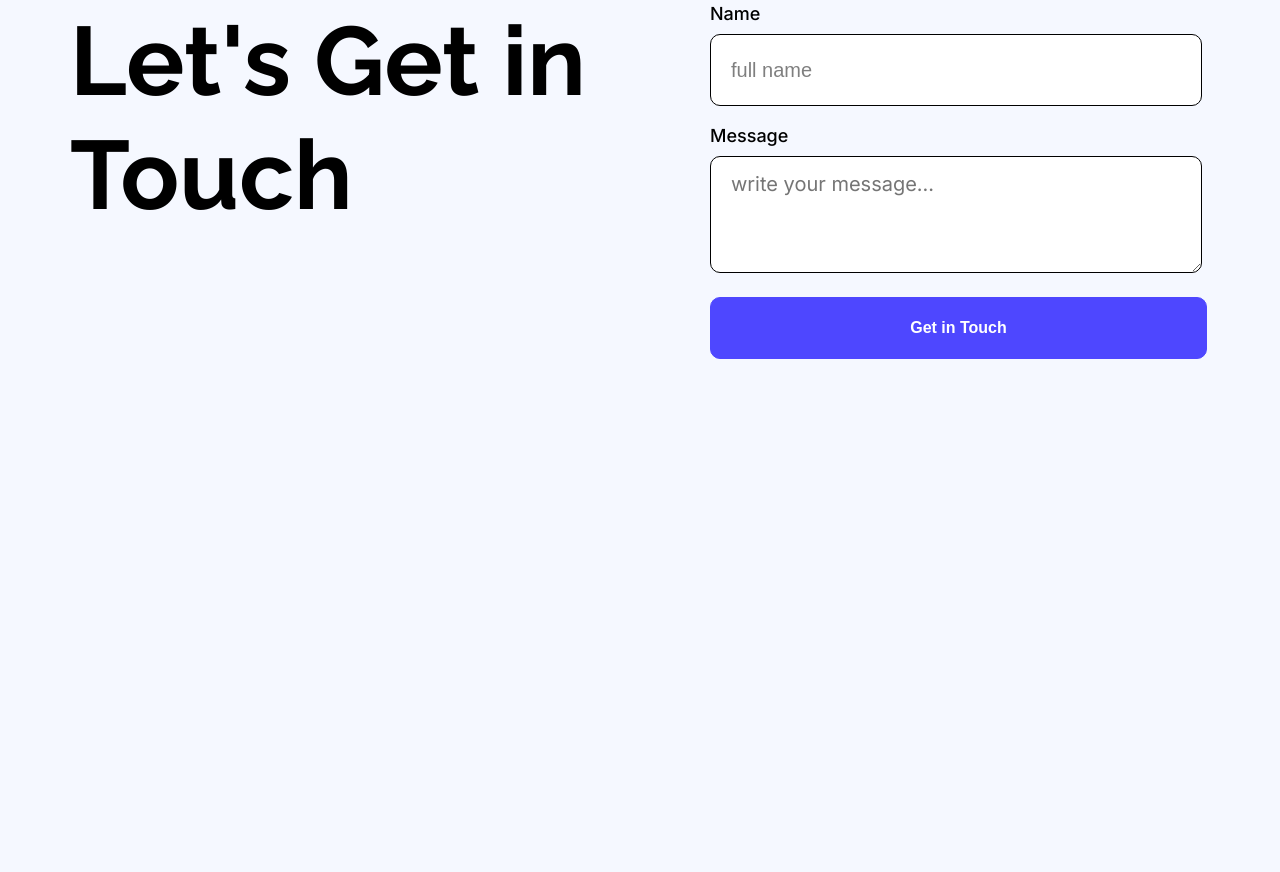
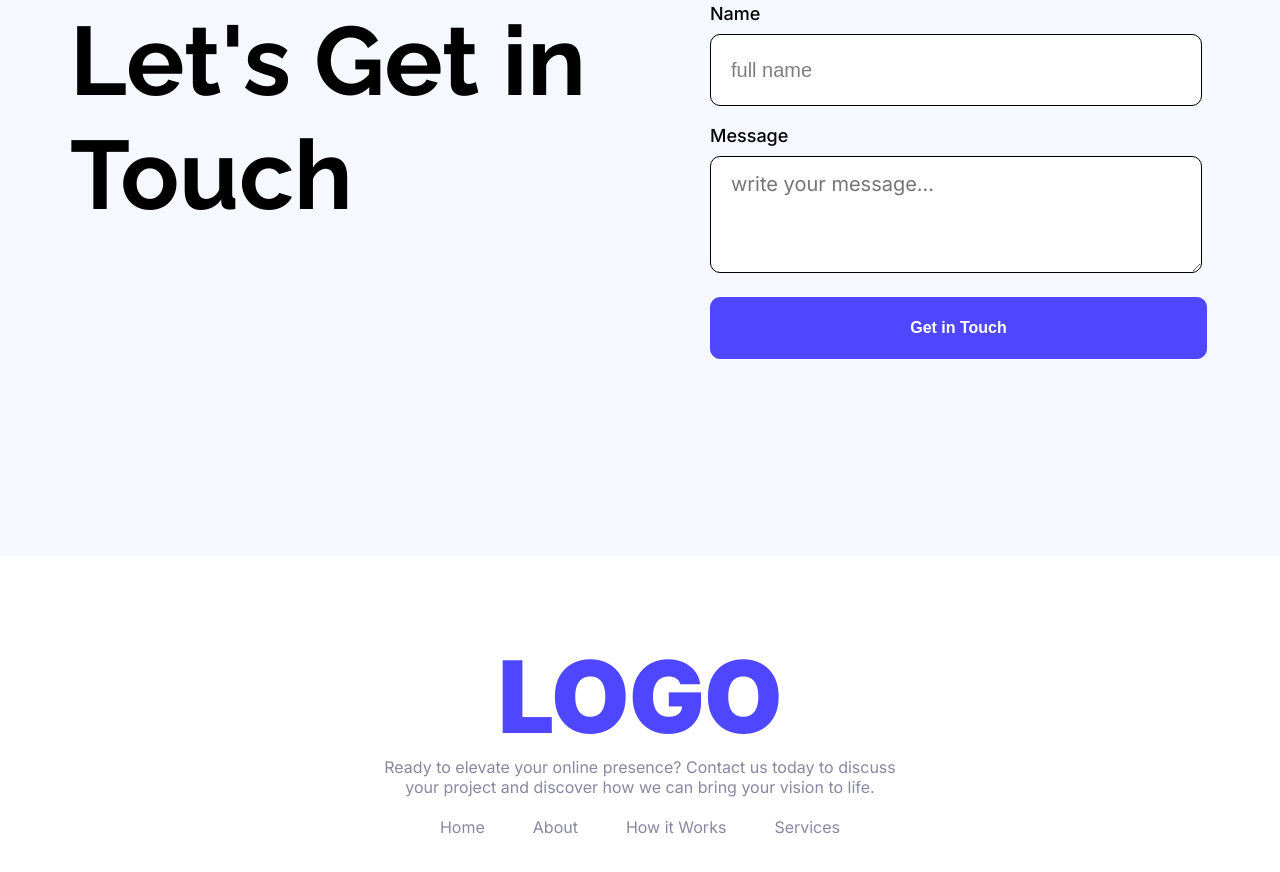
Before and after one commit to KnoxNeon/B12A01, a plain HTML site: page index.html in a window 1280 px wide. Shown: the part 3226-4098 px from the top of the page. Before the commit the page ends 3782 px from the top, so only its background shows below. Drawn offline with Linux system fonts and the light colour scheme.

Commit message:
footer and button animation

```diff
--- a/index.html
+++ b/index.html
@@ -162,6 +162,14 @@
 
     </main>
     <footer>
+        <h1 class="inter-normal primary-color">LOGO</h1>
+        <p class="inter-normal">Ready to elevate your online presence? Contact us today to discuss your project and discover how we can bring your vision to life.</p>
+        <div class="links inter-normal">
+            <a href="https://www.google.com/" target="_blank">Home</a>
+            <a href="https://www.google.com/" target="_blank">About</a>
+            <a href="https://www.google.com/" target="_blank">How it Works</a>
+            <a href="https://www.google.com/" target="_blank">Services</a>
+        </div>
 
     </footer>
 
--- a/style.css
+++ b/style.css
@@ -34,6 +34,15 @@
     font-size: 16px;
     border: .5px solid #4E47FF;
     border-radius: 10px;
+}
+
+.btn:hover {
+    background-color: #2c298a;
+    font-weight: 700;
+    transform: scale(1.08);
+    box-shadow: 0 0 10px rgba(78, 71, 255, 0.6);
+    opacity: 0.9;
+
 }
 
 /* header */
@@ -329,3 +338,42 @@ nav ul li .btn{
    border: 0.5px solid black;
    border-radius: 10px;
 }
+
+/* footer */
+
+footer{
+   background-color: white;
+   text-align: center;
+   height: 428px;
+   width: full;
+}
+
+footer h1{
+   font-weight: 900;
+   font-size: 100px;
+   padding-top: 80px;
+   height: 121px;
+   width: 291px;
+   margin: 0 auto;
+}
+
+footer p{
+   text-align: center;
+   color: #8987A1;
+   width: 530px;
+   margin: 0 auto;
+}
+
+.links{
+   display: flex;
+   padding-top: 20px;
+   gap:48px;
+   justify-content: center;
+}
+
+.links a{
+   color: #8987A1;
+   text-decoration: none;
+   font-size: 16px;
+   font-weight: 400;
+}
```
